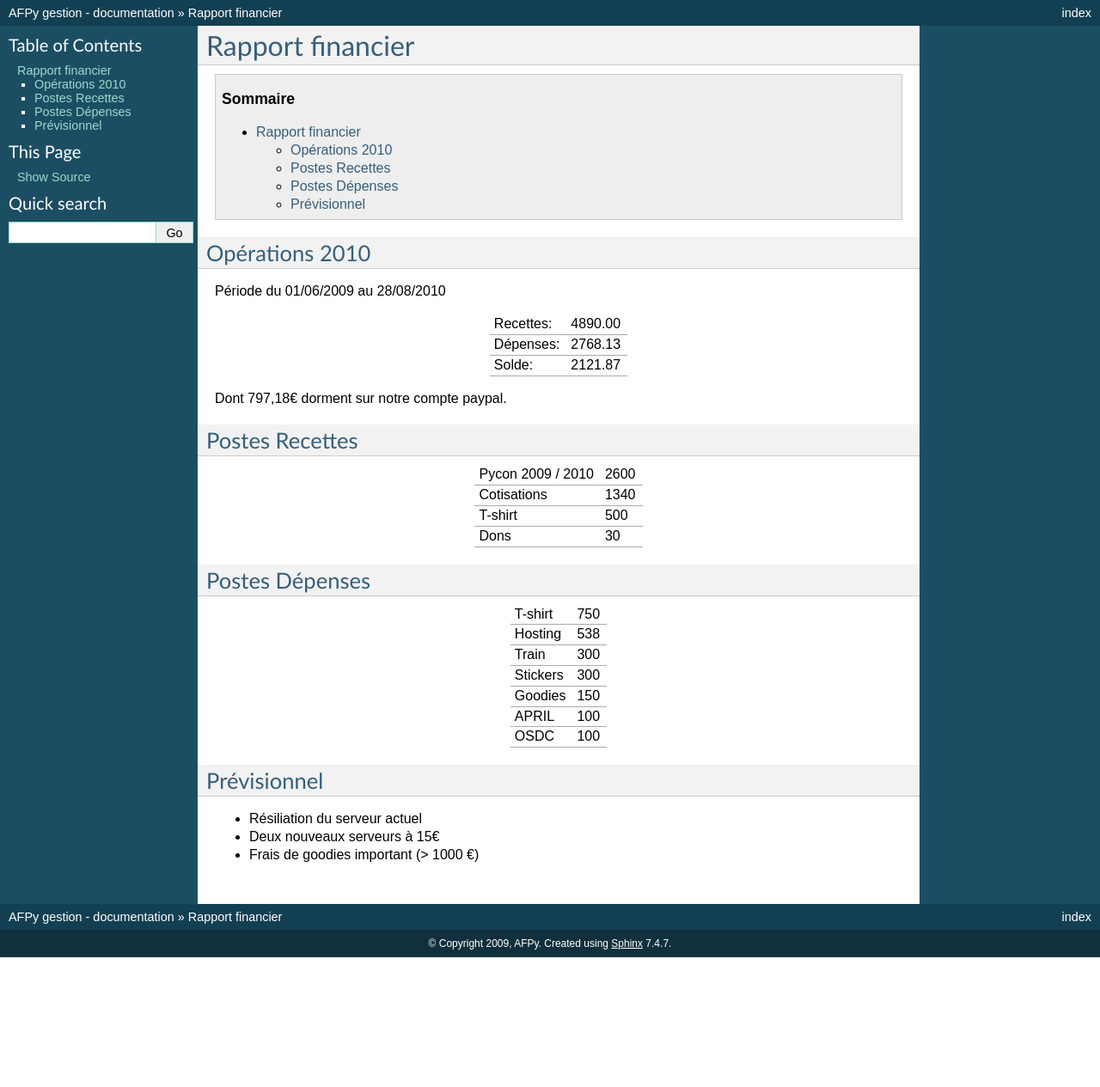
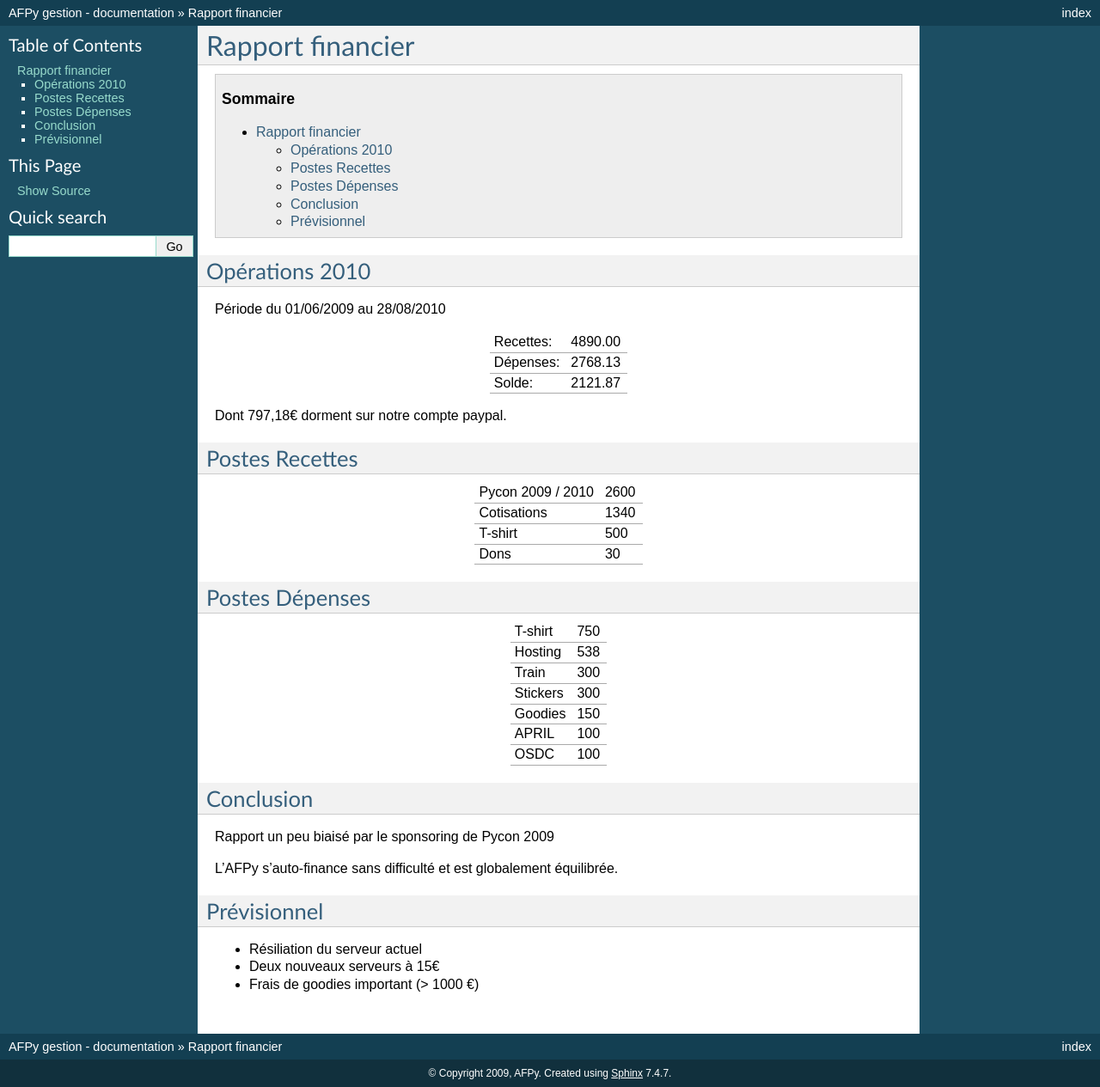
Before and after one commit to AFPy/afpy_gestion, a Sphinx documentation site: the page built from docs/pycon/2010/ag-bilan-financier-2010.txt, in a window 1280 px wide. Shown: the whole page at 86% size. Built offline with Sphinx 7.4.7, drawn with Linux system fonts in a browser that asks for light colours; before the commit the page ends 1114 px from its top, so only the background shows below that.

Commit message:
conclusion

```diff
--- a/docs/pycon/2010/ag-bilan-financier-2010.txt
+++ b/docs/pycon/2010/ag-bilan-financier-2010.txt
@@ -52,6 +52,13 @@ Postes Dépenses
 |OSDC              |    100   |
 +------------------+----------+
 
+Conclusion
+===========
+
+Rapport un peu biaisé par le sponsoring de Pycon 2009
+
+L'AFPy s'auto-finance sans difficulté et est globalement équilibrée.
+
 Prévisionnel
 ============
 
```
